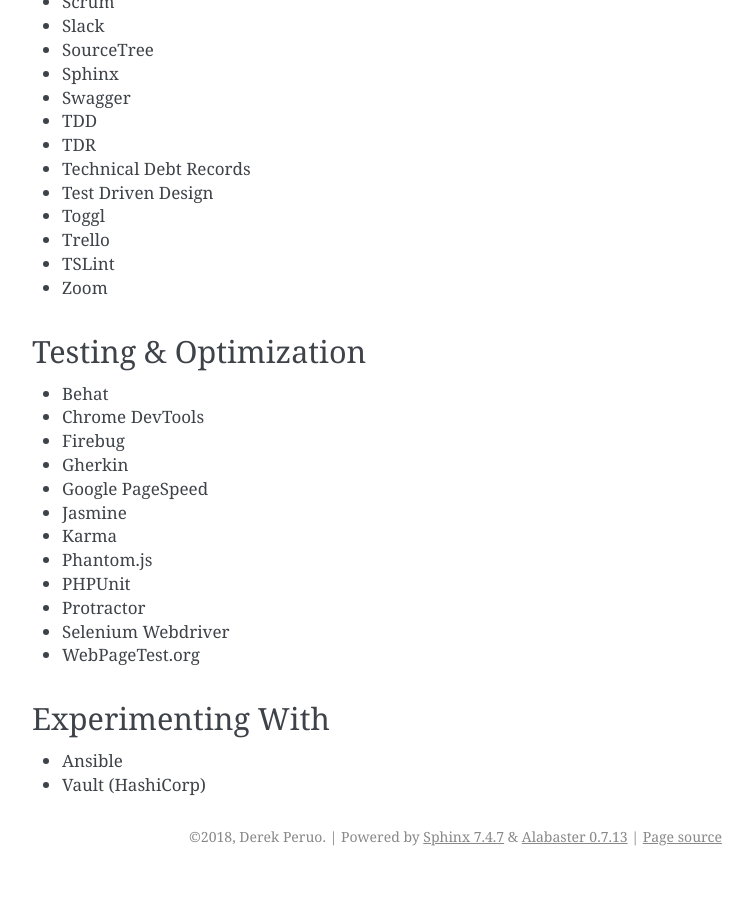
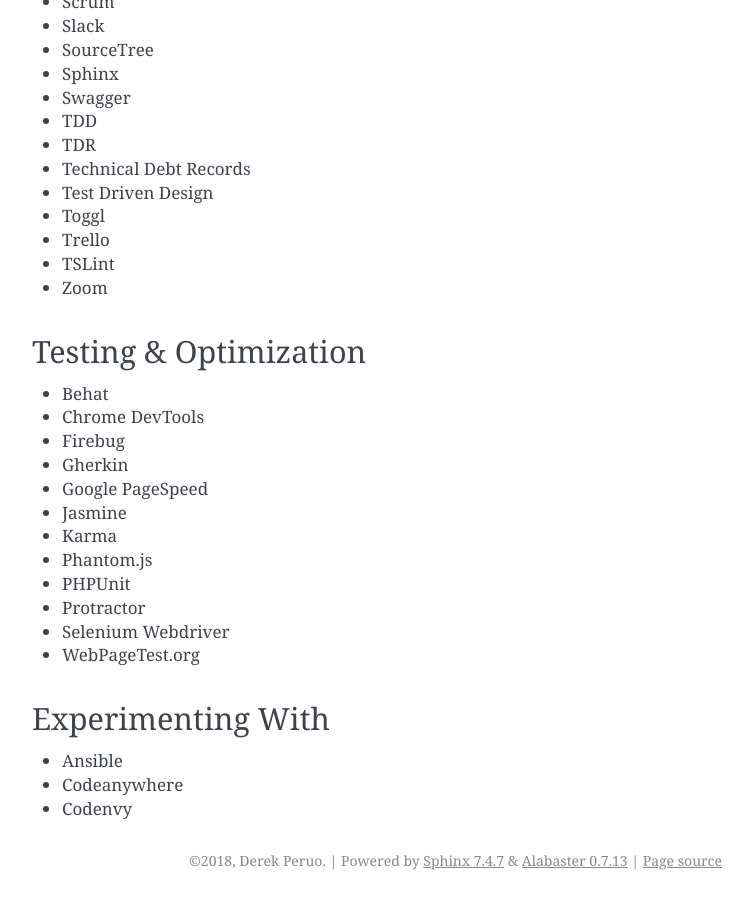
Before and after one commit to dperuo/about-me, a Sphinx documentation site: the page built from docs/skills-list.rst, in a window 1280 px wide and 900 px high, scrolled down 4685 px. Shown: the whole window, without its empty margins (388-1141 px from the left). Built offline with Sphinx 7.4.7, drawn with Linux system fonts in a browser that asks for light colours; before the commit the page ends 5561 px from its top, so only the background shows below that.

Commit message:
Update skills list

```diff
--- a/docs/skills-list.rst
+++ b/docs/skills-list.rst
@@ -249,4 +249,5 @@
 ------------------
 
 - Ansible
-- Vault (HashiCorp)
+- Codeanywhere
+- Codenvy
```
